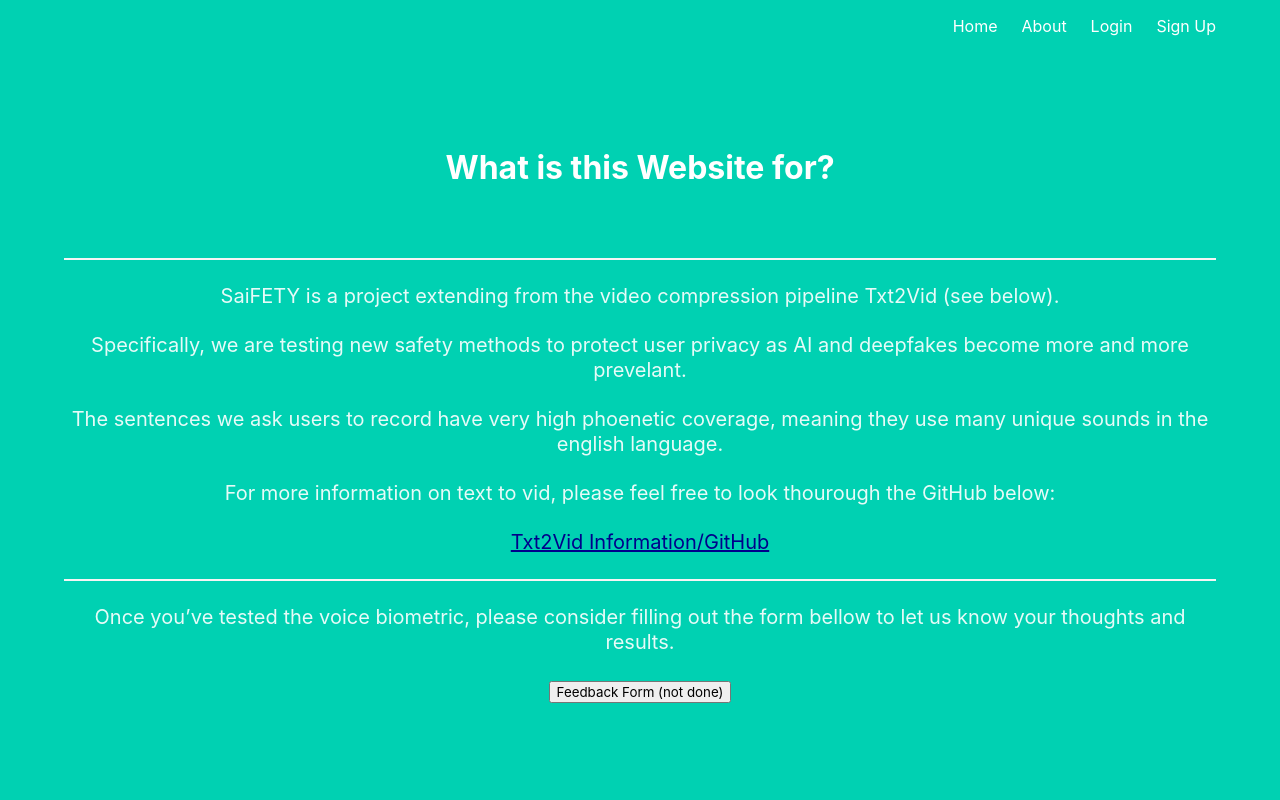
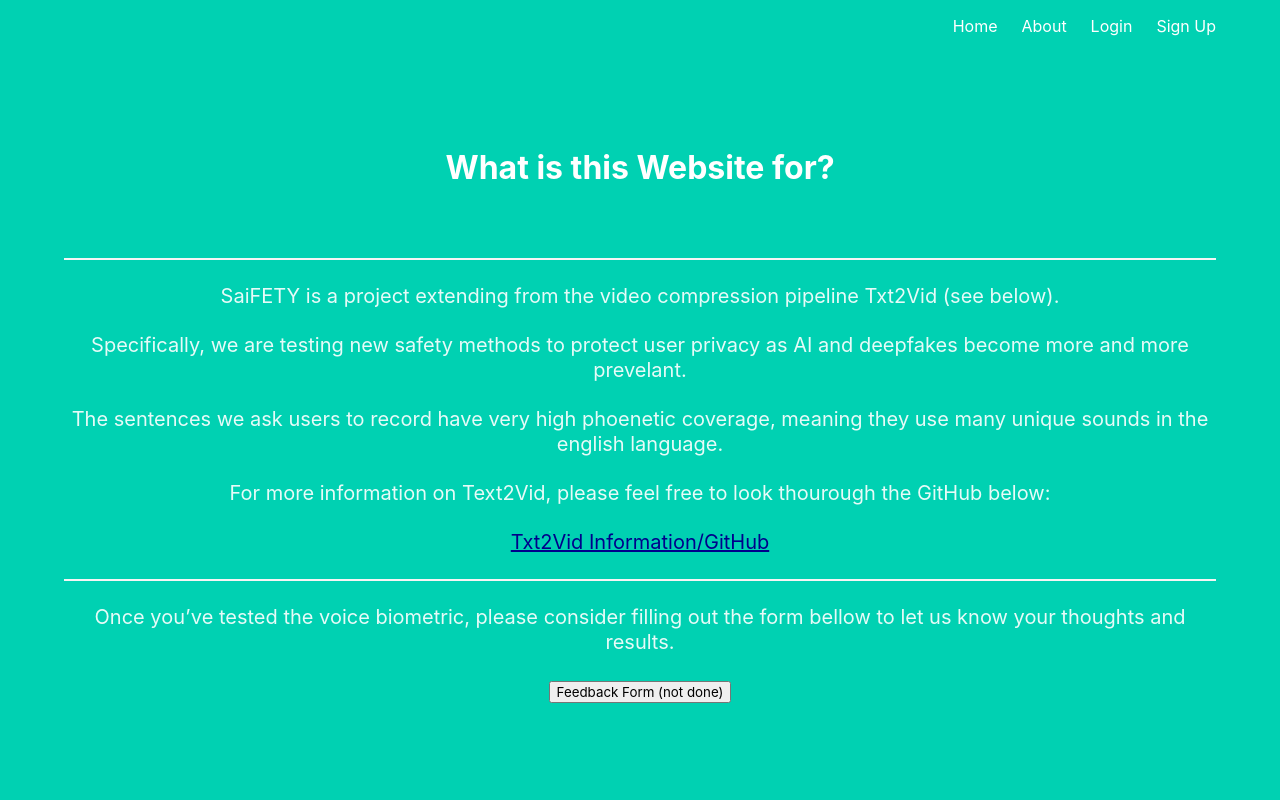
Before and after one commit to NaveedShahid/Voice-Authentication-CNN, a Flask app: page /about in a window 1280 px wide. Run offline with Flask 3, Linux system fonts and the light colour scheme.

Commit message:
Update about.html

```diff
--- a/project/templates/about.html
+++ b/project/templates/about.html
@@ -8,7 +8,7 @@
     <h2 class="subtitle">SaiFETY is a project extending from the video compression pipeline Txt2Vid (see below).</h2>
     <h2 class="subtitle"> Specifically, we are testing new safety methods to protect user privacy as AI and deepfakes become more and more prevelant.</h2>
     <h2 class="subtitle"> The sentences we ask users to record have very high phoenetic coverage, meaning they use many unique sounds in the english language.</h2>
-    <h2 class="subtitle"> For more information on text to vid, please feel free to look thourough the GitHub below:</h2>
+    <h2 class="subtitle"> For more information on Text2Vid, please feel free to look thourough the GitHub below:</h2>
     <a class="subtitle" href=https://github.com/tpulkit/txt2vid style = "color: darkblue;">
         <ins>Txt2Vid Information/GitHub</ins>
     </a>
```
